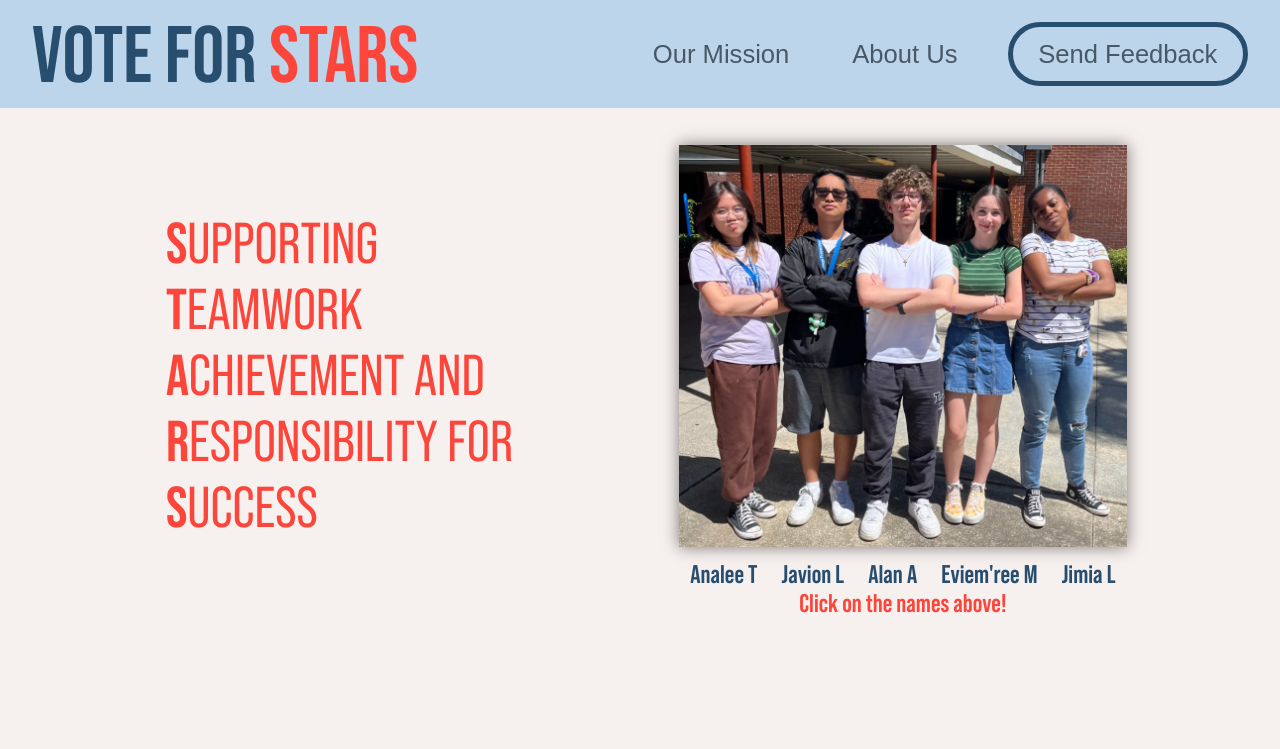
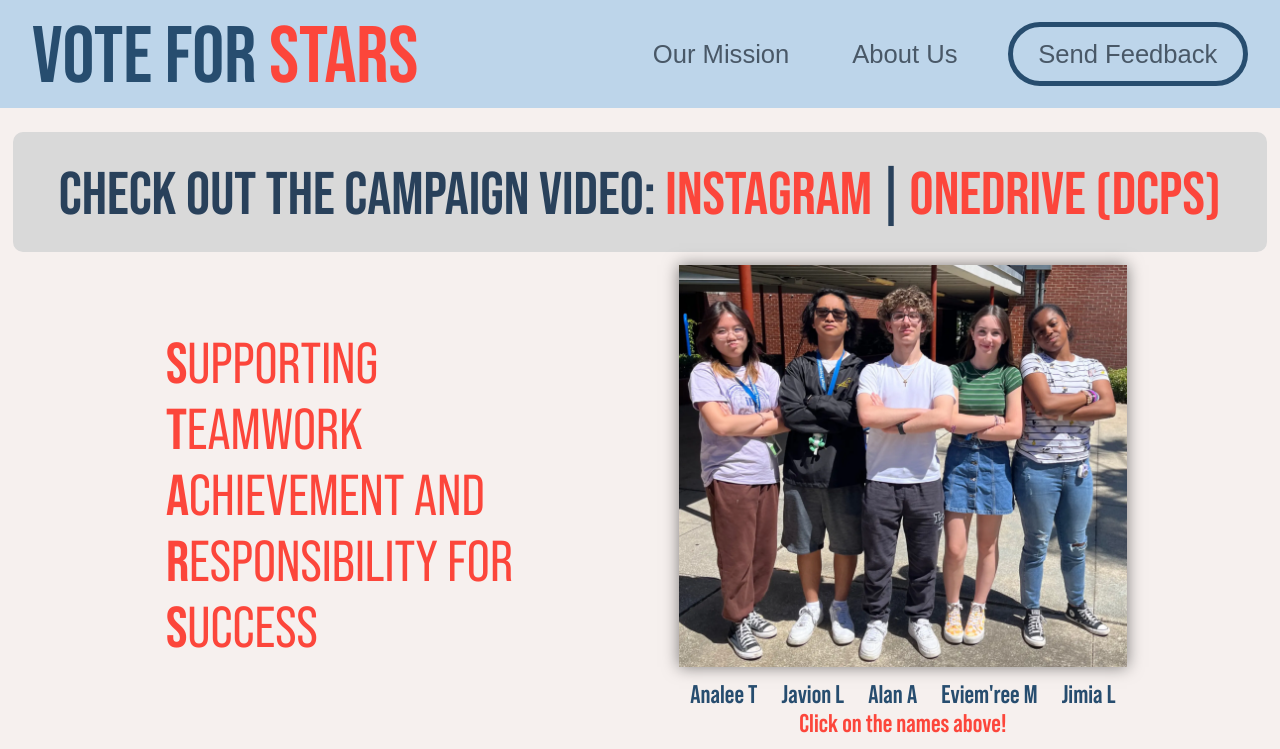
Before and after one commit to TSLARoadster/Campaign-Website, a SvelteKit app: page / in a window 1280 px wide. Shown: the top 749 px of the page. Built offline with nearby package versions, Linux system fonts and the light colour scheme.

Commit message:
Add announcement with the campaign video

```diff
--- a/src/routes/root/Landing.svelte
+++ b/src/routes/root/Landing.svelte
@@ -1,4 +1,11 @@
 <div id="landing">
+    <div id="announcement">
+        <span>
+            CHECK OUT THE CAMPAIGN VIDEO:
+            <a href="https://www.instagram.com/reel/Cr8jsuPutuA/" target="_blank">INSTAGRAM</a> |
+            <a href="https://duvalschoolsorg.sharepoint.com/:v:/r/teams/3153_3153_StudentActivitiesOfficeSAO21-22copy230/Shared%20Documents/Campaign%20Central%20-%20SOPHOMORE%20Candidates/ALAN%20A%20PRESIDENT%20CAMPAIGN.mp4?csf=1&web=1&e=RGUacE" target="_blank">ONEDRIVE (DCPS)</a>
+        </span>
+    </div>
     <p><b>S</b>UPPORTING<br>
         <b>T</b>EAMWORK<br>
         <b>A</b>CHIEVEMENT AND<br>
@@ -67,6 +74,24 @@
         color: var(--blue-500)
     }
 
+    #announcement {
+        color: var(--blue-600);
+        font-weight: bold;
+        background-color: var(--gray-100);
+        width: 100%;
+        height: 15vh;
+        border-radius: 10px;
+        text-align: center;
+        display: flex;
+        align-items: center;
+        justify-content: center;
+        font-size: 4.7vw;
+    }
+
+    #announcement a {
+        color: var(--red-200);
+    }
+
     @media only screen and (max-width: 800px) {
         img {
             width: 80%;
```
